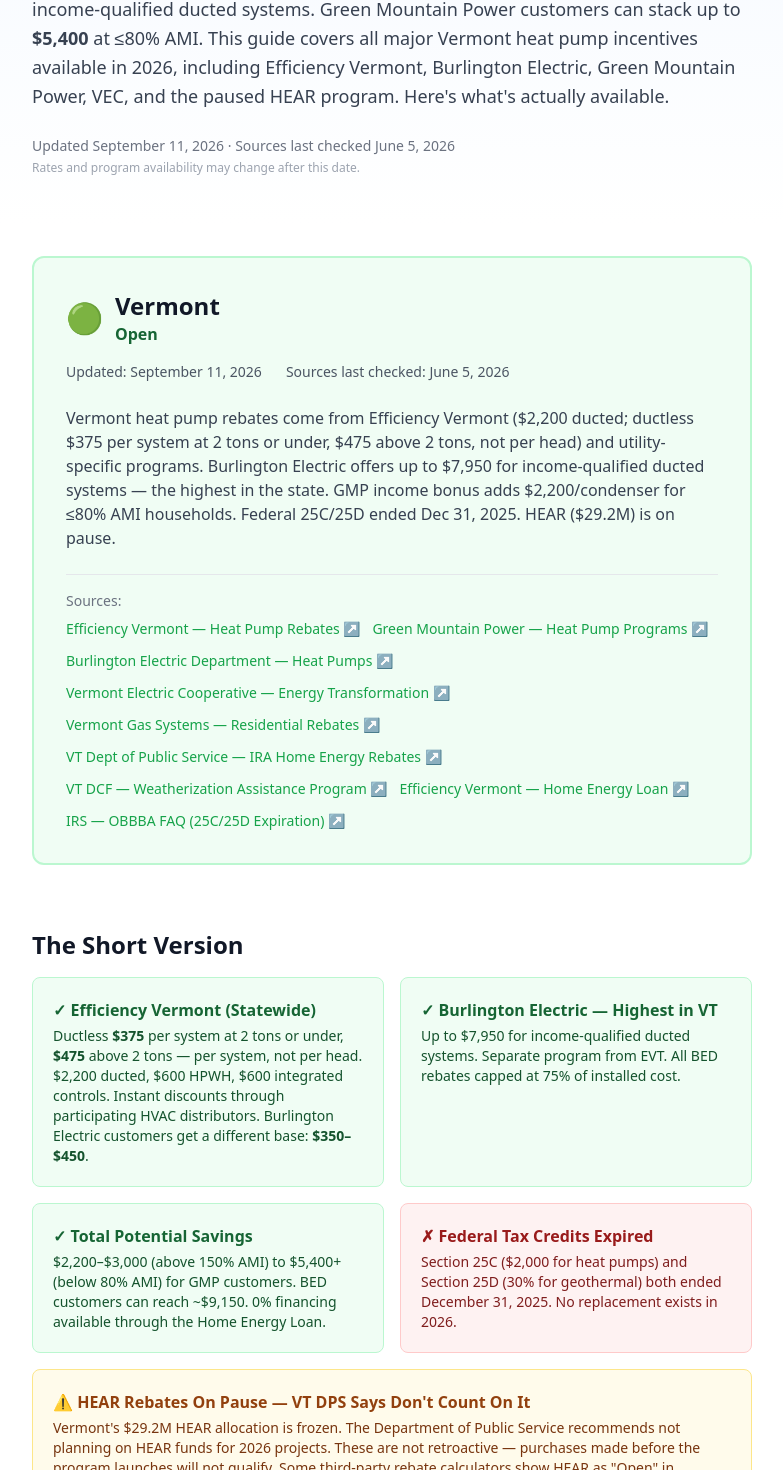
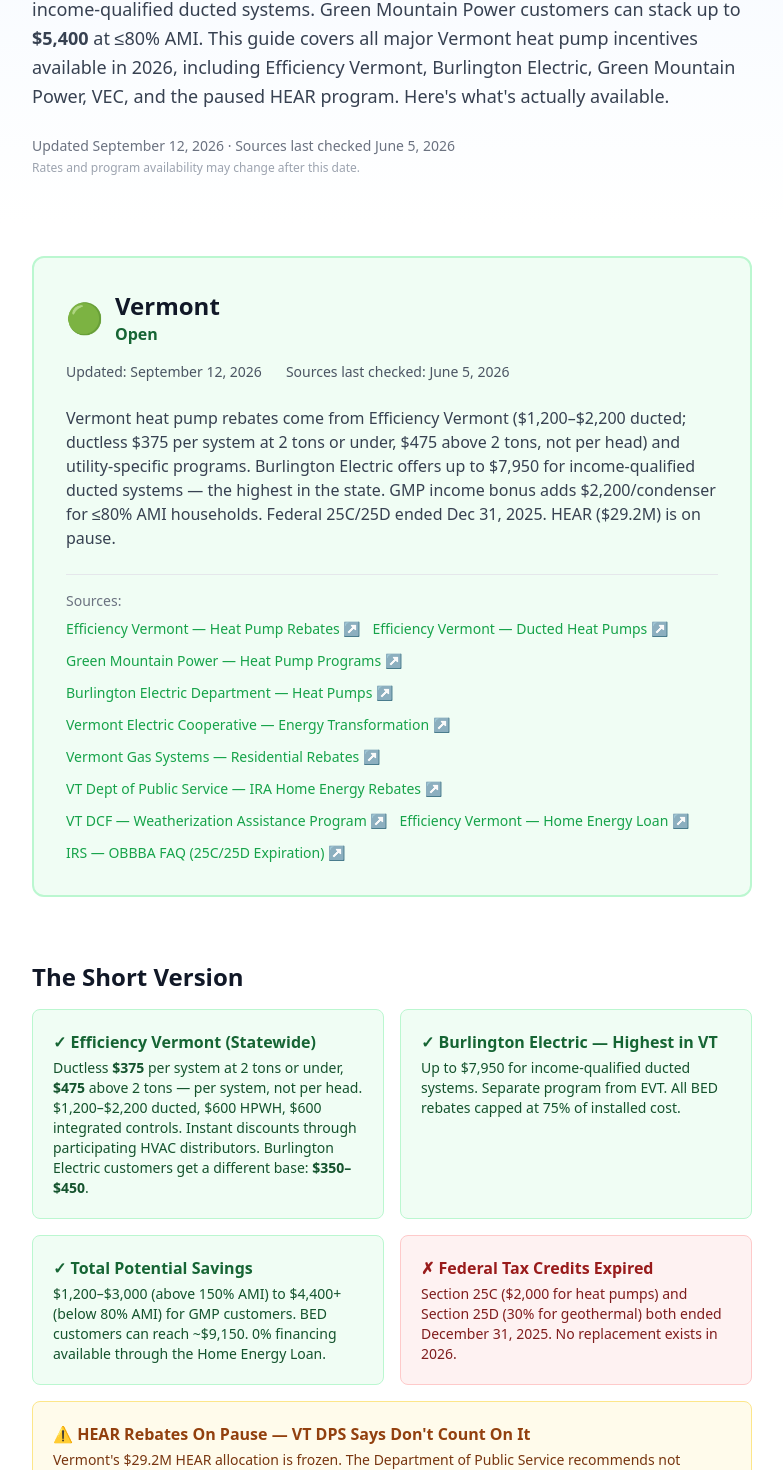
Before and after one commit to giniwproductions-88/homeenergybasics, a Next.js app: page /heat-pumps/states/vt in a window 1280 px wide. Shown: the part 430-1900 px from the top of the page, without its empty margins (248-1031 px from the left). Built offline with nearby package versions, Linux system fonts and the light colour scheme.

Commit message:
fix(vt): EVT ducted rebate is a range, not a flat ceiling

```diff
--- a/src/app/heat-pumps/states/vt/page.tsx
+++ b/src/app/heat-pumps/states/vt/page.tsx
@@ -71,7 +71,7 @@
         name: "What\u2019s the difference between Burlington Electric and Efficiency Vermont rebates?",
         acceptedAnswer: {
           "@type": "Answer",
-          text: "Burlington Electric Department (BED) operates its own rebate program, separate from Efficiency Vermont. BED rebates are significantly higher \u2014 up to $7,450 for a high-performance ducted system over 4 tons, compared to $2,200 from Efficiency Vermont. Burlington residents are not eligible for EVT income bonuses but BED\u2019s standalone program more than compensates. All other Vermont electric customers access rebates through Efficiency Vermont.",
+          text: "Burlington Electric Department (BED) operates its own rebate program, separate from Efficiency Vermont. BED rebates are significantly higher \u2014 up to $7,450 for a high-performance ducted system over 4 tons, compared to $1,200–$2,200 from Efficiency Vermont. Burlington residents are not eligible for EVT income bonuses but BED\u2019s standalone program more than compensates. All other Vermont electric customers access rebates through Efficiency Vermont.",
         },
       },
       {
@@ -140,7 +140,7 @@
           <div className="grid md:grid-cols-2 gap-4">
             <div className="bg-green-50 border border-green-200 rounded-lg p-5">
               <p className="font-semibold text-green-800 mb-1">✓ Efficiency Vermont (Statewide)</p>
-              <p className="text-sm text-green-900">Ductless <strong>$375</strong> per system at 2 tons or under, <strong>$475</strong> above 2 tons &mdash; per system, not per head. $2,200 ducted, $600 HPWH, $600 integrated controls. Instant discounts through participating HVAC distributors. Burlington Electric customers get a different base: <strong>$350&ndash;$450</strong>.</p>
+              <p className="text-sm text-green-900">Ductless <strong>$375</strong> per system at 2 tons or under, <strong>$475</strong> above 2 tons &mdash; per system, not per head. $1,200–$2,200 ducted, $600 HPWH, $600 integrated controls. Instant discounts through participating HVAC distributors. Burlington Electric customers get a different base: <strong>$350&ndash;$450</strong>.</p>
             </div>
             <div className="bg-green-50 border border-green-200 rounded-lg p-5">
               <p className="font-semibold text-green-800 mb-1">✓ Burlington Electric — Highest in VT</p>
@@ -148,7 +148,7 @@
             </div>
             <div className="bg-green-50 border border-green-200 rounded-lg p-5">
               <p className="font-semibold text-green-800 mb-1">✓ Total Potential Savings</p>
-              <p className="text-sm text-green-900">$2,200–$3,000 (above 150% AMI) to $5,400+ (below 80% AMI) for GMP customers. BED customers can reach ~$9,150. 0% financing available through the Home Energy Loan.</p>
+              <p className="text-sm text-green-900">$1,200–$3,000 (above 150% AMI) to $4,400+ (below 80% AMI) for GMP customers. BED customers can reach ~$9,150. 0% financing available through the Home Energy Loan.</p>
             </div>
             <div className="bg-red-50 border border-red-200 rounded-lg p-5">
               <p className="font-semibold text-red-800 mb-1">✗ Federal Tax Credits Expired</p>
@@ -286,7 +286,7 @@
                 </tr>
                 <tr className="border-b bg-green-50">
                   <td className="p-3">Ducted whole-home</td>
-                  <td className="p-3 font-semibold">$2,200 per system</td>
+                  <td className="p-3 font-semibold">$1,200–$2,200 per system</td>
                   <td className="p-3">Central ducted cold-climate ASHP</td>
                 </tr>
                 <tr className="border-b">
@@ -429,7 +429,7 @@
                 </tr>
                 <tr className="border-b">
                   <td className="p-3">Ducted</td>
-                  <td className="p-3 font-semibold">$2,200 (EVT)</td>
+                  <td className="p-3 font-semibold">$1,200–$2,200 (EVT)</td>
                   <td className="p-3">Central ducted CCHP</td>
                 </tr>
                 <tr className="border-b">
@@ -516,7 +516,7 @@
 
           <div className="bg-blue-50 border border-blue-200 rounded-lg p-5">
             <p className="font-semibold text-blue-800 mb-1">Your utility determines your rebate</p>
-            <p className="text-sm text-blue-900">The same ducted heat pump installation that gets $2,200 through Efficiency Vermont in most of the state could qualify for $7,450–$7,950 through Burlington Electric. Before budgeting, confirm which electric utility serves your address — it&apos;s the single biggest variable in Vermont&apos;s incentive math.</p>
+            <p className="text-sm text-blue-900">The same ducted heat pump installation that gets $1,200–$2,200 through Efficiency Vermont in most of the state could qualify for $7,450–$7,950 through Burlington Electric. Before budgeting, confirm which electric utility serves your address — it&apos;s the single biggest variable in Vermont&apos;s incentive math.</p>
           </div>
         </div>
       </section>
@@ -535,7 +535,7 @@
             <div className="bg-white border border-gray-200 rounded-lg p-5">
               <p className="font-semibold text-gray-900 mb-2">Above 150% AMI — GMP Territory (Ducted + HPWH)</p>
               <ul className="text-sm text-gray-700 space-y-1">
-                <li>EVT ducted system: $2,200</li>
+                <li>EVT ducted system: $1,200–$2,200</li>
                 <li>GMP + EVT HPWH: $800</li>
                 <li>Federal tax credit: $0 (expired)</li>
                 <li>HEAR: $0 (on pause)</li>
@@ -546,7 +546,7 @@
             <div className="bg-white border border-gray-200 rounded-lg p-5">
               <p className="font-semibold text-gray-900 mb-2">80–150% AMI — GMP Territory (Ducted + HPWH)</p>
               <ul className="text-sm text-gray-700 space-y-1">
-                <li>EVT ducted system: $2,200</li>
+                <li>EVT ducted system: $1,200–$2,200</li>
                 <li>GMP + EVT HPWH: $800</li>
                 <li>Income bonus not available at this tier for GMP</li>
               </ul>
@@ -556,7 +556,7 @@
             <div className="bg-green-50 border border-green-200 rounded-lg p-5">
               <p className="font-semibold text-green-800 mb-2">Below 80% AMI — GMP Territory (Ducted + HPWH)</p>
               <ul className="text-sm text-green-900 space-y-1">
-                <li>EVT ducted system: $2,200</li>
+                <li>EVT ducted system: $1,200–$2,200</li>
                 <li>GMP income bonus: $2,200/condenser</li>
                 <li>GMP + EVT HPWH: $1,000 (income-qualified)</li>
               </ul>
--- a/src/data/incentives.ts
+++ b/src/data/incentives.ts
@@ -938,13 +938,17 @@
     stateName: "Vermont",
     status: "open",
     lastVerified: "2026-06-05",
-    lastUpdated: "2026-09-11",
-    summary:
-      "Vermont heat pump rebates come from Efficiency Vermont ($2,200 ducted; ductless $375 per system at 2 tons or under, $475 above 2 tons, not per head) and utility-specific programs. Burlington Electric offers up to $7,950 for income-qualified ducted systems — the highest in the state. GMP income bonus adds $2,200/condenser for ≤80% AMI households. Federal 25C/25D ended Dec 31, 2025. HEAR ($29.2M) is on pause.",
+    lastUpdated: "2026-09-12",
+    summary:
+      "Vermont heat pump rebates come from Efficiency Vermont ($1,200–$2,200 ducted; ductless $375 per system at 2 tons or under, $475 above 2 tons, not per head) and utility-specific programs. Burlington Electric offers up to $7,950 for income-qualified ducted systems — the highest in the state. GMP income bonus adds $2,200/condenser for ≤80% AMI households. Federal 25C/25D ended Dec 31, 2025. HEAR ($29.2M) is on pause.",
     sources: [
       {
         label: "Efficiency Vermont — Heat Pump Rebates",
         url: "https://www.efficiencyvermont.com/rebates/list/heat-pump-heating-cooling-system",
+      },
+      {
+        label: "Efficiency Vermont — Ducted Heat Pumps",
+        url: "https://www.efficiencyvermont.com/rebates/list/centrally-ducted-heat-pumps",
       },
       {
         label: "Green Mountain Power — Heat Pump Programs",
```
